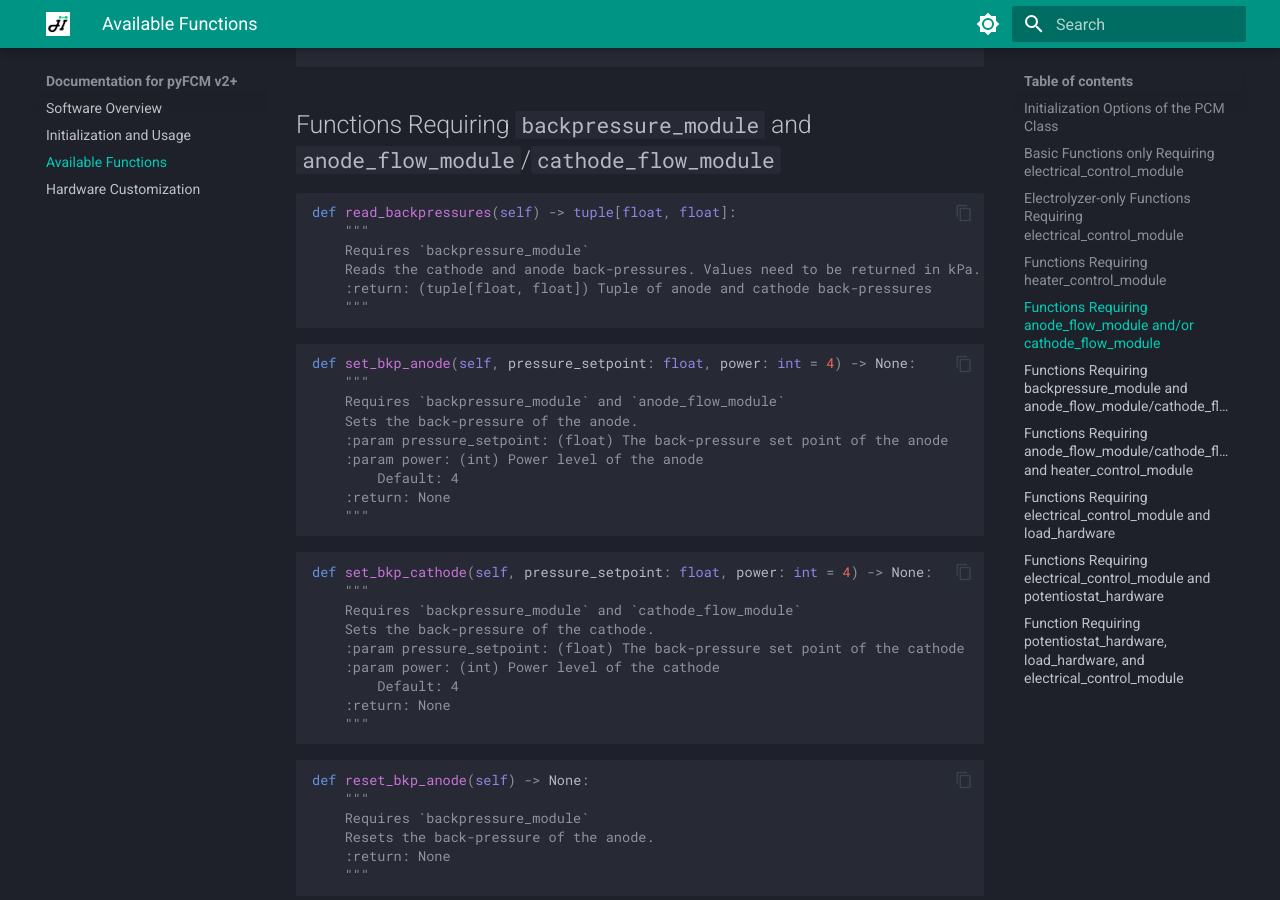
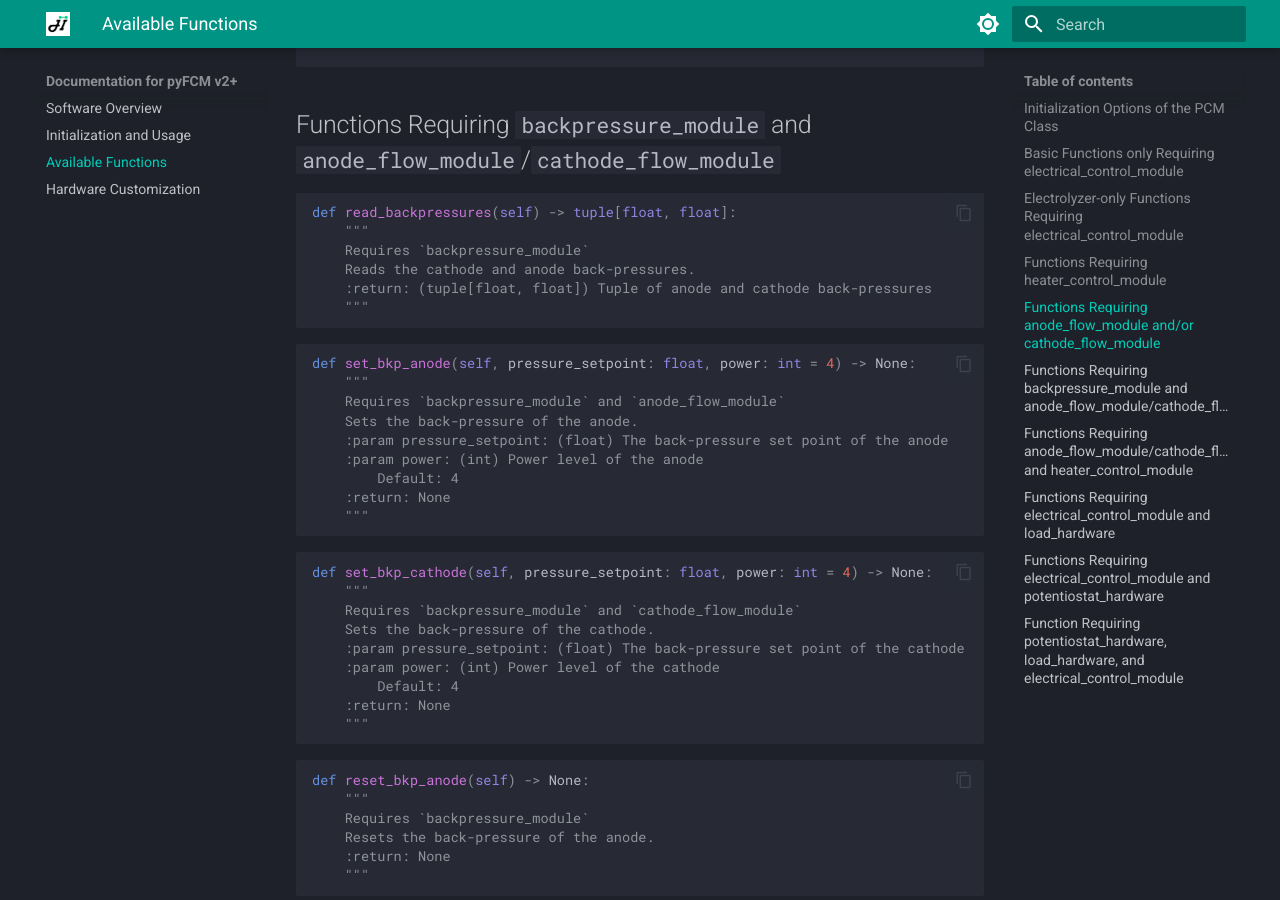
Before and after one commit to Jinetics/pyFCM-docs, an MkDocs documentation site: the page built from docs/functions.md, in a window 1280 px wide and 900 px high, scrolled down 7117 px. Built offline with MkDocs 1.6.1 and Material for MkDocs 9.7.7, drawn with Linux system fonts in a browser that asks for light colours.

Commit message:
Removed kPa requirement

````diff
--- a/docs/functions.md
+++ b/docs/functions.md
@@ -392,7 +392,7 @@ def switch_to_air_cathode(self) -> None:
 def read_backpressures(self) -> tuple[float, float]:
     """
     Requires `backpressure_module`
-    Reads the cathode and anode back-pressures. Values need to be returned in kPa.
+    Reads the cathode and anode back-pressures.
     :return: (tuple[float, float]) Tuple of anode and cathode back-pressures
     """
 ```
````
